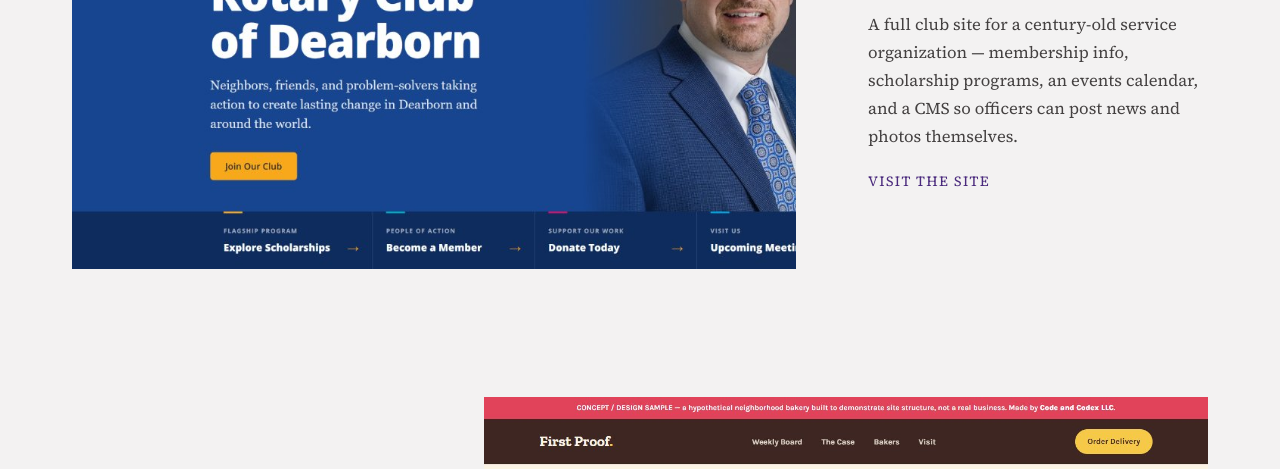
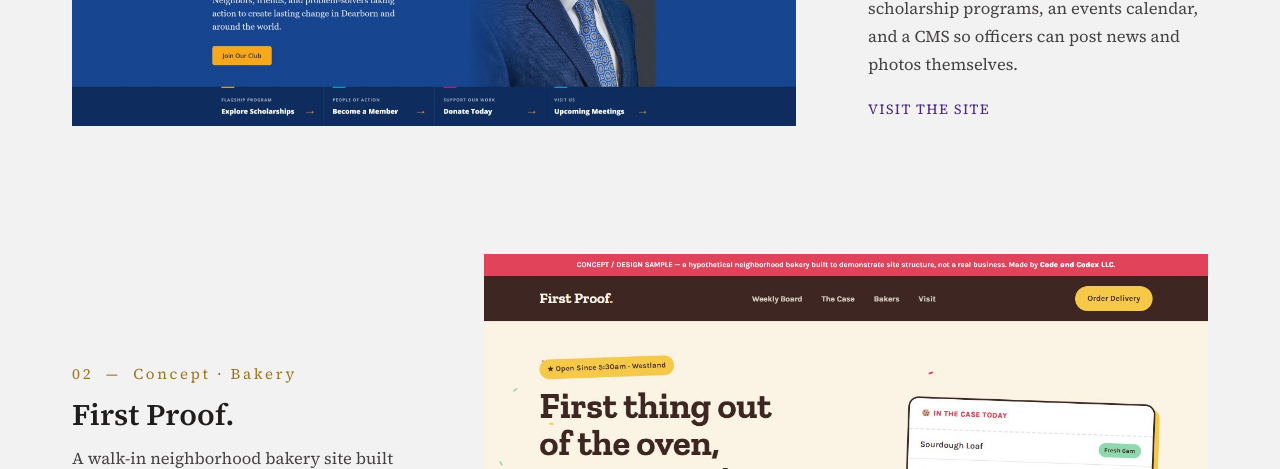
Before and after one commit to NickZ79/code-and-codex-site, a plain HTML site: page examples.html in a window 1280 px wide. Shown: the part 810-1279 px from the top of the page. Drawn offline with Linux system fonts and the light colour scheme.

Commit message:
Show the Rotary screenshot uncropped, matching the real site
Every object-position tweak was still trading one crop for another
(wordmark vs. photo vs. nav items) because the shared 16:10 box is
narrower than this screenshot's native ratio. Matched the box's
aspect-ratio to the image (1400/598) instead, so nothing gets cropped
at all -- full nav, full photo, full quick-links strip, on both the
Examples thumbnail and Home's Recent work photo.

Co-Authored-By: Claude Sonnet 5 <noreply@anthropic.com>

```diff
--- a/assets/css/styles.css
+++ b/assets/css/styles.css
@@ -860,9 +860,16 @@ textarea.field-input {
    crop clips the "Club of Dearborn" wordmark; shifting left keeps the
    full lockup in frame and crops into the plain background on the right
    instead. */
-.project__thumb img.thumb-rotary,
+/* This screenshot's native ratio (1400x598) is wider than the shared
+   16:10 crop box, so cover always cropped something -- either the
+   wordmark or the photo. Matching the box's own ratio to the image
+   instead shows it exactly as it looks on the real site, uncropped. */
+.project__thumb:has(> .thumb-rotary) {
+  aspect-ratio: 1400 / 598;
+}
+
 .recent-work__media img.thumb-rotary {
-  object-position: 20% top;
+  aspect-ratio: 1400 / 598;
 }
 
 .recent-work h2 {
```
